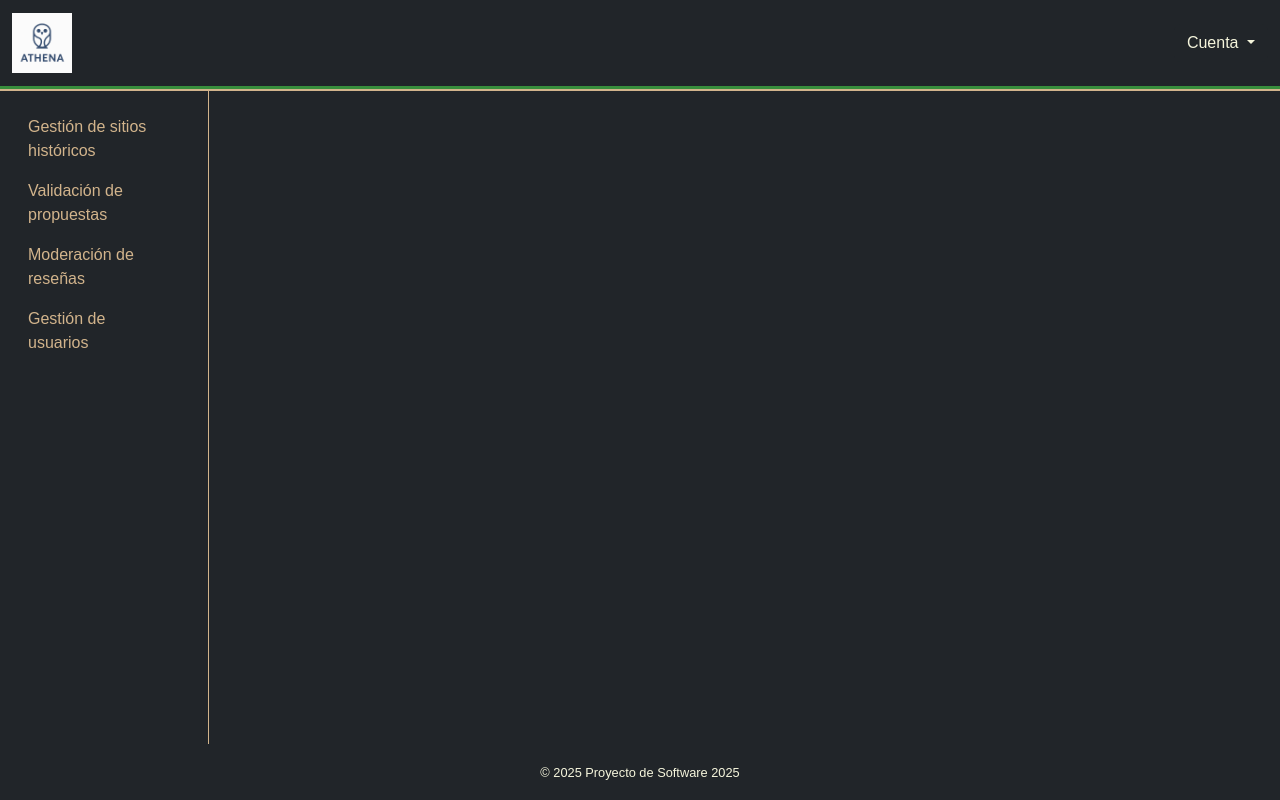
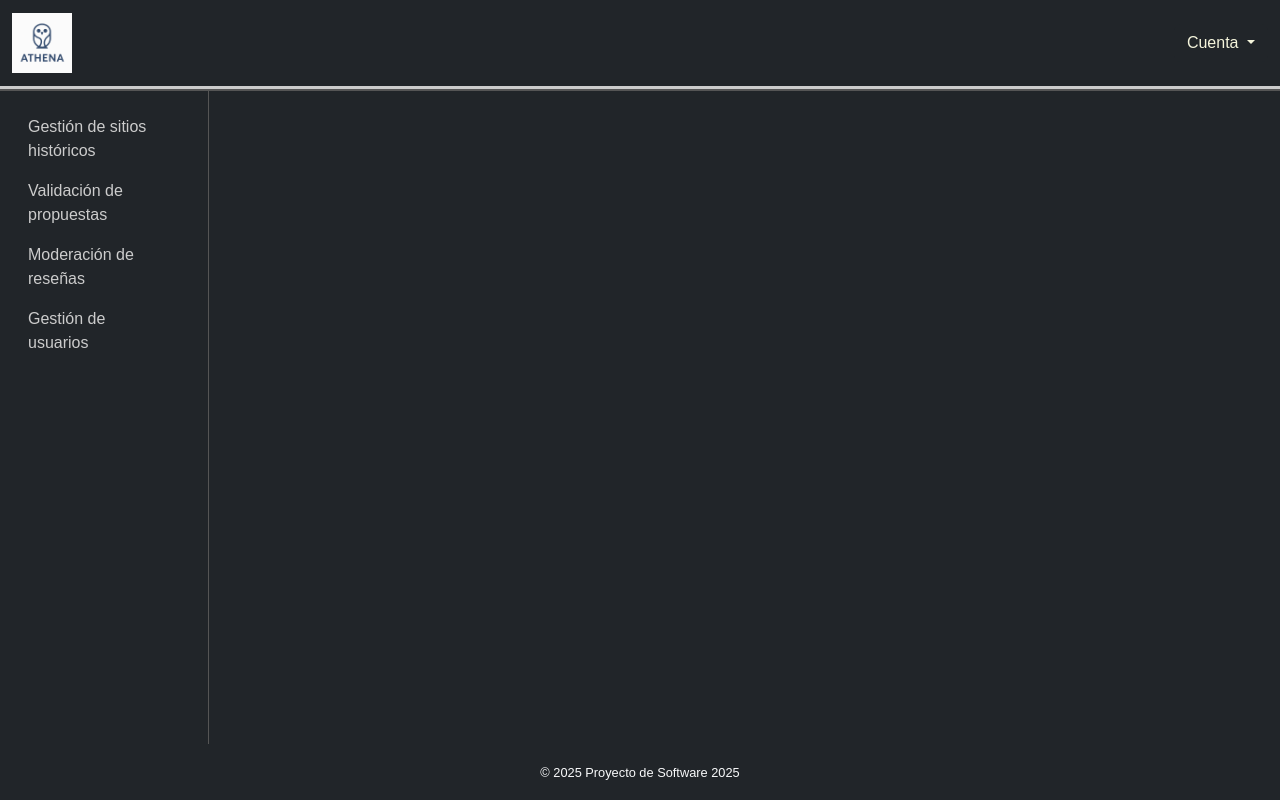
Before and after one commit to BelenDesvoignes/Athena, a Flask app: page /admin/ in a window 1280 px wide. Run offline with Flask 3, Linux system fonts and the light colour scheme.

Commit message:
Agrega mejora en la estetica de la pagina

```diff
--- a/admin/src/web/config.py
+++ b/admin/src/web/config.py
@@ -2,7 +2,7 @@
 
 from flask import Flask
 from flask import render_template
-from src.web.controllers import db as main_db
+from src.core.database import db as main_db
 from os import environ
 
 
--- a/admin/src/web/static/css/style.css
+++ b/admin/src/web/static/css/style.css
@@ -11,7 +11,7 @@ header {
     color: white;
     padding: 1rem;
     text-align: center;
-    border-bottom: 3px solid #388E3C;
+    border-bottom: 3px solid #cccccc; /* linea horizontal gris claro */
 }
 
 main {
@@ -31,16 +31,16 @@ p {
 
 
 :root {
-   --bs-body-color: #F5F5DC; /* Color beige para el texto */
-  --bs-body-bg: #000000;   /* Color negro para el fondo */
+   --bs-body-color: #F5F5DC; /* beige para el texto */
+ --bs-body-bg: #000000;   /* negro para el fondo */
 }
 
 body {
-  background-color: var(--bs-body-bg);
-  color: var(--bs-body-color);
+ background-color: var(--bs-body-bg);
+ color: var(--bs-body-color);
 }
 
-/* Cambia el color de los enlaces y botones para que se vean bien en el fondo oscuro */
+/* cambia el color de los enlaces y botones para que se vean bien en el fondo oscuro */
 .navbar-brand,
 .nav-link,
 .dropdown-toggle,
@@ -49,5 +49,5 @@ body {
 }
 
 .nav-link.active {
-    background-color: #4a4a4a !important; /* Un gris más claro para resaltar el enlace activo */
+    background-color: #4a4a4a !important; /* Un gris más claro */
 }
--- a/admin/src/web/templates/base_layout.html
+++ b/admin/src/web/templates/base_layout.html
@@ -19,12 +19,12 @@
 
         /* Estilo para los enlaces del menú lateral */
         #sidebarMenu .nav-link {
-            color: #d2b48c !important; /* El color beige */
+            color: #ccc !important; /* Gris claro */
         }
         #sidebarMenu .nav-link:hover,
         #sidebarMenu .nav-link:focus {
-            color: #d2b48c !important;
-            background-color: #343a40;
+            color: #ccc !important;
+            background-color: #333a3d; /* Gris oscuro para el hover */
         }
 
         /* Estilo para el logo y el nombre en la barra de navegación */
@@ -42,7 +42,7 @@
 
         /* Estilo unificado para las líneas (horizontal y vertical) */
         .divider {
-            border-color: #d2b48c !important;
+            border-color: #555 !important; /* Un gris más claro para las líneas */
             border-style: solid;
         }
         .divider.horizontal {
@@ -79,20 +79,20 @@
         }
     </style>
 </head>
-<body class="bg-dark text-beige">
+<body class="bg-dark text-light">
     <header class="navbar navbar-dark bg-dark">
         <div class="container-fluid">
-            <a class="navbar-brand text-beige" href="#">
+            <a class="navbar-brand text-light" href="#">
                 <img src="{{ url_for('static', filename='images/athena_logo.png') }}" alt="Logo Athena" class="logo">
             </a>
             <div class="dropdown">
-                <button class="btn btn-dark dropdown-toggle text-beige" type="button" data-bs-toggle="dropdown" aria-expanded="false">
+                <button class="btn btn-dark dropdown-toggle text-light" type="button" data-bs-toggle="dropdown" aria-expanded="false">
                     {% if g.user %}{{ g.user.nombre }}{% else %}Cuenta{% endif %}
                 </button>
                 <ul class="dropdown-menu dropdown-menu-dark">
-                    <li><a class="dropdown-item text-beige" href="#">Ver perfil</a></li>
+                    <li><a class="dropdown-item text-light" href="#">Ver perfil</a></li>
                     <li><hr class="dropdown-divider"></li>
-                    <li><a class="dropdown-item text-beige" href="#">Cerrar sesión</a></li>
+                    <li><a class="dropdown-item text-light" href="#">Cerrar sesión</a></li>
                 </ul>
             </div>
         </div>
@@ -102,19 +102,19 @@
 
     <div class="container-fluid main-container">
         <div class="row w-100">
-            <nav id="sidebarMenu" class="col-md-3 col-lg-2 d-md-block bg-dark sidebar">
+            <nav id="sidebarMenu" class="col-md-3 col-lg-2 d-md-block bg-sidebar sidebar">
                 <div class="position-sticky pt-3 sidebar-content">
                     <ul class="nav flex-column">
-                        <li class="nav-item"><a class="nav-link text-beige" href="#">Gestión de sitios históricos</a></li>
-                        <li class="nav-item"><a class="nav-link text-beige" href="#">Validación de propuestas</a></li>
-                        <li class="nav-item"><a class="nav-link text-beige" href="#">Moderación de reseñas</a></li>
-                        <li class="nav-item"><a class="nav-link text-beige" href="#">Gestión de usuarios</a></li>
+                        <li class="nav-item"><a class="nav-link text-light" href="#">Gestión de sitios históricos</a></li>
+                        <li class="nav-item"><a class="nav-link text-light" href="#">Validación de propuestas</a></li>
+                        <li class="nav-item"><a class="nav-link text-light" href="#">Moderación de reseñas</a></li>
+                        <li class="nav-item"><a class="nav-link text-light" href="#">Gestión de usuarios</a></li>
                     </ul>
                 </div>
                 <div class="divider vertical"></div>
             </nav>
 
-            <main class="col-md-9 ms-sm-auto col-lg-10 px-md-4 text-beige">
+            <main class="col-md-9 ms-sm-auto col-lg-10 px-md-4 text-light">
                 {% block content %}{% endblock %}
             </main>
         </div>
@@ -122,7 +122,7 @@
 
     <footer class="bg-dark py-3">
         <div class="container text-center">
-            <span class="text-beige footer-text">&copy; 2025 Proyecto de Software 2025</span>
+            <span class="text-light footer-text">&copy; 2025 Proyecto de Software 2025</span>
         </div>
     </footer>
     <script src="https://cdn.jsdelivr.net/npm/bootstrap@5.3.3/dist/js/bootstrap.bundle.min.js"></script>
--- a/admin/src/web/templates/home.html
+++ b/admin/src/web/templates/home.html
@@ -3,5 +3,8 @@
 {% block title %}Dashboard | Panel de Administración{% endblock %}
 
 {% block content %}
+{% endblock %}
 
-{% endblock %}
+
+#este archivo usa la plantilla base_layout.html y define el título y  como base ">
+#base_layout es el "esqueleto" que mantiene la estructura en toda la app.
```
